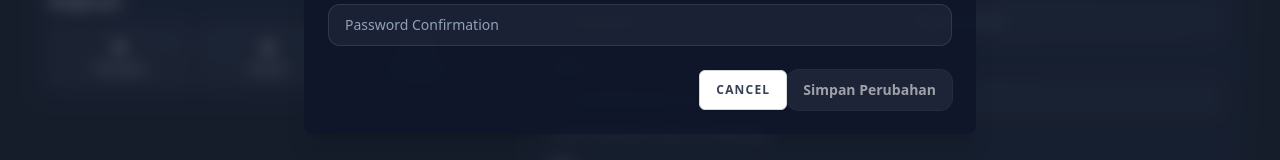
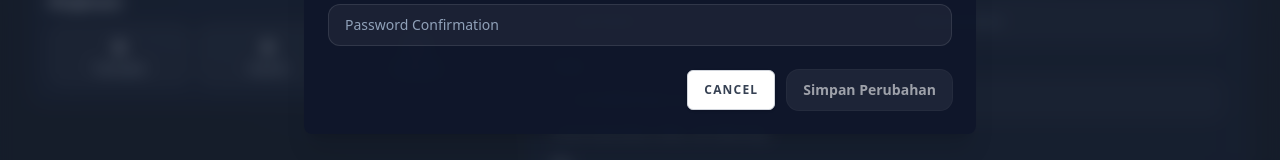
Before and after one commit to fafa123id/ubmager-fe, a Nuxt app: page /profile in a window 1280 px wide. Both pictures are taken after a click on the button "Ubah Kata Sandi". Shown: the part 441-601 px from the top of the page. Built offline with nearby package versions, Linux system fonts and the light colour scheme; no server answers.

Commit message:
Improve button layout in password change form for better spacing

```diff
--- a/app/components/form/ChangePw.vue
+++ b/app/components/form/ChangePw.vue
@@ -119,7 +119,7 @@ const closeAndReset = () => {
             {{ errorMsg.password_confirmation[0] }}
           </p>
         </div>
-        <div class="mt-6 flex justify-end rounded-xl">
+        <div class="mt-6 flex justify-end gap-3 rounded-xl">
           <SecondaryButton @click="closeAndReset"> Cancel </SecondaryButton>
           <button
             type="submit"
```
